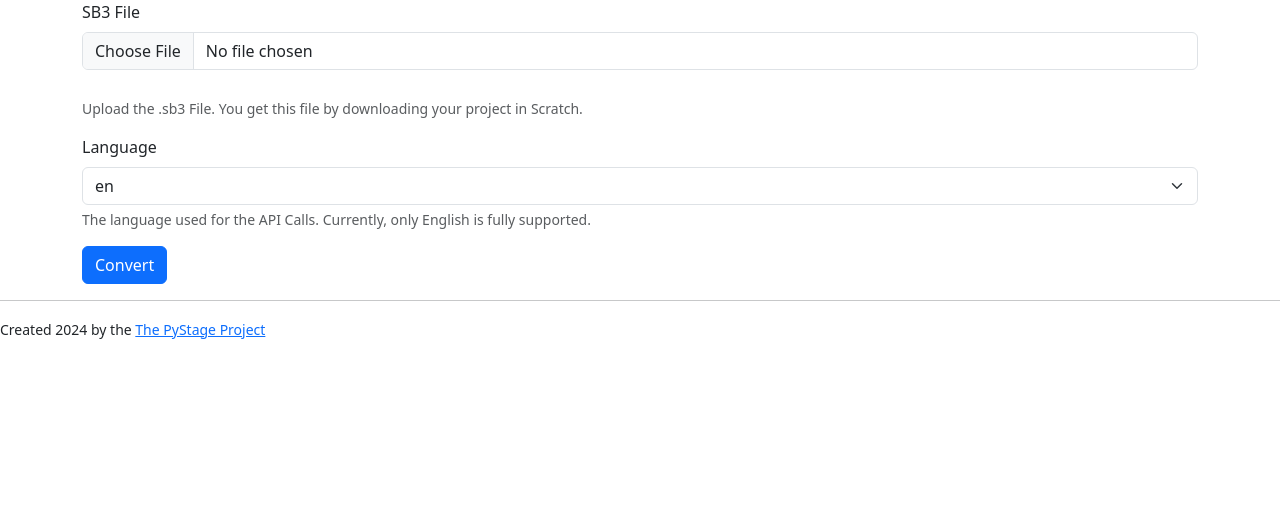
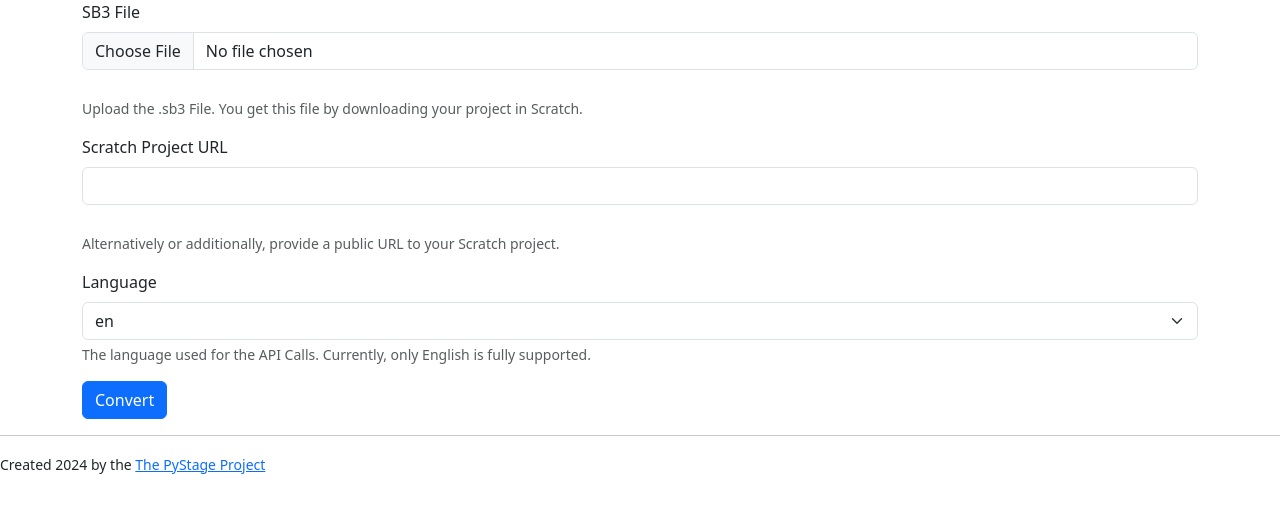
Before and after one commit to pystage/converter, a Django app: page / in a window 1280 px wide. Shown: the part 58-571 px from the top of the page. Run offline with Django 4.2, Linux system fonts and the light colour scheme; some libraries are stand-ins or nearby versions.

Commit message:
Import from Scratch URL

```diff
--- a/converter/models.py
+++ b/converter/models.py
@@ -14,6 +14,7 @@ class Conversion(models.Model):
     project_name = models.TextField()
     sb3_file_name = models.TextField()
     project_link = models.CharField(max_length=100, unique=True)
+    scratch_id = models.CharField(max_length=100, null=True)
     tmpdir = models.TextField()
     created = models.DateTimeField(default=timezone.now)
     python_code = models.TextField()
--- a/converter/templates/converter/conversion.html
+++ b/converter/templates/converter/conversion.html
@@ -21,7 +21,7 @@
         <table class="table">
             <tr>
                 <th>Project Name</th>
-                <td>{{ conversion.project_name }}</td>
+                <td>{{ conversion.project_name }}{% if conversion.scratch_id %} (Public on <a href="https://scratch.mit.edu/projects/{{conversion.scratch_id}}/">Scratch</a>){% endif %}</td>
             </tr>
             <tr>
                 <th>SB3 File</th>
--- a/converter/templates/converter/index.html
+++ b/converter/templates/converter/index.html
@@ -9,6 +9,11 @@
     <label for="sb3" class="form-label">SB3 File</label>
     <input class="form-control" type="file" name="sb3" id="sb3" aria-describedby="sb3help"><br/>
     <div id="sb3help" class="form-text">Upload the .sb3 File. You get this file by downloading your project in Scratch.</div>
+  </div>
+<div class="mb-3">
+    <label for="sb3" class="form-label">Scratch Project URL</label>
+    <input class="form-control" type="text" name="url" id="url" aria-describedby="urlhelp"><br/>
+    <div id="urlhelp" class="form-text">Alternatively or additionally, provide a public URL to your Scratch project.</div>
   </div>
    <div class="mb-3">
     <label for="language" class="form-label">Language</label>
--- a/converter/views.py
+++ b/converter/views.py
@@ -9,8 +9,13 @@ import zipfile
 import io
 import os
 import shutil
+import re
+import requests
+import json
 
 from . import models
+
+ID_REGEX = re.compile(r"[0-9]{6,20}")
 
 # Create your views here.
 
@@ -56,33 +61,18 @@ def delete_confirmed(request, project_link):
     conversion.delete()
     return redirect("index")
 
-def convert(request):
-    if request.POST:
-        context = {}
-    tmpdir = tempfile.mkdtemp()
-    print("Tmpdir: {}".format(tmpdir))
 
-    if request.FILES and "sb3" in request.FILES:
-        print("File found.")
-        file = request.FILES["sb3"]
-        project_name = sb3.to_filename(Path(file.name).stem)
-        project_link = models.generate_unique_link()
-        file_name = "{}/{}.sb3".format(tmpdir, project_name)
-        directory = "{}/{}".format(tmpdir, project_name + "-" + project_link)
-        with open(file_name, mode="wb") as f:
-            for chunk in file.chunks():
-                f.write(chunk)
-
+def _process_sb3_file(request, tmpdir, file_name, project_name, directory, language, project_link, scratch_id):
         data = sb3.get_sb3_data(file_name)
         project = sb3.get_intermediate(data, project_name)
-        language = request.POST["language"]
         sb3.create_project(file_name, project_name, project, directory, language, project_link=request.build_absolute_uri(f"/conversion/{project_link}"))
 
 
         conversion = models.Conversion()
         conversion.tmpdir = tmpdir
         conversion.project_link = project_link
-        conversion.sb3_file_name = file.name
+        conversion.scratch_id = scratch_id
+        conversion.sb3_file_name = f"{project_name}.sb3"
         conversion.project_name = project_name
         conversion.language = language
         conversion.sb3_json = json.dumps(data, indent=2)
@@ -91,4 +81,61 @@ def convert(request):
         conversion.save()
 
 
+
+def convert(request):
+    if request.POST:
+        context = {}
+    tmpdir = tempfile.mkdtemp()
+    print("Tmpdir: {}".format(tmpdir))
+
+    if "url" in request.POST:
+        match = ID_REGEX.search(request.POST["url"])
+        if match:
+            scratch_id = match.group()
+        else:
+            scratch_id = None
+
+
+    project_link = models.generate_unique_link()
+    language = request.POST["language"]
+
+
+    if request.FILES and "sb3" in request.FILES:
+        print("File found.")
+        file = request.FILES["sb3"]
+        project_name = sb3.to_filename(Path(file.name).stem)
+        file_name = "{}/{}.sb3".format(tmpdir, project_name)
+        directory = "{}/{}".format(tmpdir, project_name + "-" + project_link)
+        with open(file_name, mode="wb") as f:
+            for chunk in file.chunks():
+                f.write(chunk)
+        _process_sb3_file(request, tmpdir, file_name, project_name, directory, language, project_link, scratch_id)
+
+    elif scratch_id:
+        try:
+            response = requests.get(f"https://api.scratch.mit.edu/projects/{scratch_id}")
+            project_data = response.json()
+            project_name = sb3.to_filename(project_data["title"])
+            file_name = "{}/{}.sb3".format(tmpdir, project_name)
+            directory = "{}/{}".format(tmpdir, project_name + "-" + project_link)
+            token = project_data["project_token"]
+            print("Token:", token)
+            response = requests.get(f"https://projects.scratch.mit.edu/{scratch_id}?token={token}")
+            sb3_data = response.json()
+            with zipfile.ZipFile(file_name, "w") as zip:
+                zip.writestr("project.json", json.dumps(sb3_data))
+                for target in sb3_data["targets"]:
+                    print(target)
+                    for costume in target["costumes"]:
+                        print(costume)
+                        response = requests.get(f"https://assets.scratch.mit.edu/internalapi/asset/{costume['md5ext']}/get/")
+                        zip.writestr(costume["md5ext"], response.content)
+                    for sound in target["sounds"]:
+                        print(sound)
+                        response = requests.get(f"https://assets.scratch.mit.edu/internalapi/asset/{sound['md5ext']}/get/")
+                        zip.writestr(sound["md5ext"], response.content)
+            _process_sb3_file(request, tmpdir, file_name, project_name, directory, language, project_link, scratch_id)
+        except Exception as e:
+            print(e)
+
     return redirect("conversion", project_link)
--- a/requirements.txt
+++ b/requirements.txt
@@ -1,3 +1,4 @@
 Django==4.2.13
 gunicorn==22.0.0
-pystage==0.0.16
+pystage
+requests
```
Also changed, not shown: converter/migrations/0004_conversion_scratch_id.py (added).
